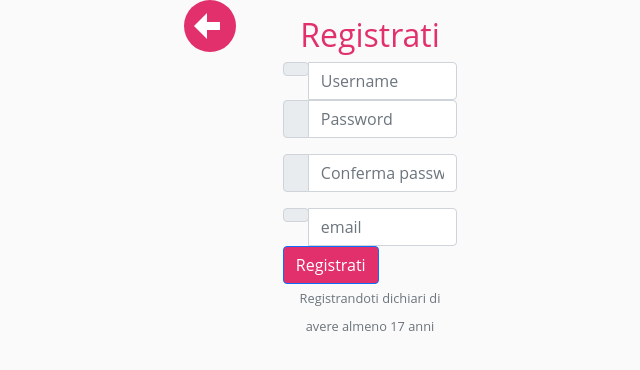
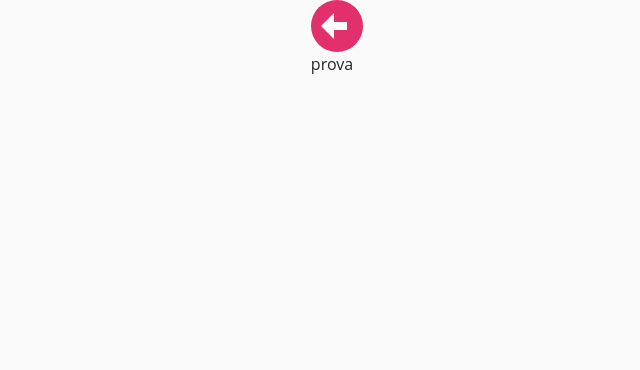
Before and after one commit to rezkmohamed/react-fakegram, a React (Create React App) app: page /register in a window 1280 px wide. Shown: the top 370 px of the page, without its empty margins (270-910 px from the left). Built offline with nearby package versions, Linux system fonts and the light colour scheme; a web font is replaced by a local one.

Commit message:
added btn to link register page with login page

```diff
--- a/src/components/pages/auth/register/Register.js
+++ b/src/components/pages/auth/register/Register.js
@@ -1,18 +1,38 @@
 import React from "react";
+import { useHistory } from "react-router";
 import globalClasses from "../../../../assets/global-styles/bootstrap.min.module.css";
 import classes from "./Register.module.scss";
 
+/**
+ * TODO:
+ * 1) aggiungere logica al bottone per tornare alla login page
+ * 2) aggiungere una form group per inviare la richiesta di registrazione
+ */
+
 const Register = () => {
+    const history = useHistory();
+
+    const goBackToLoginPage = () => {
+        console.log('btn clicked!');
+        history.replace('/login');
+    }
+
+
     return (
         <React.Fragment>
             <div className={globalClasses.container}>
                 <div className={globalClasses.row}>
                     <div className={globalClasses['col-3']}>
                         <div className={globalClasses['col-3']}>
-                            <div className={classes['bk-btn']}><div className={classes['bk-btn-triangle']}></div><div className={classes['bk-btn-bar']}></div></div>
+                            <div className={classes['bk-btn']} onClick={goBackToLoginPage}><div className={classes['bk-btn-triangle']}></div><div className={classes['bk-btn-bar']}></div></div>
                         </div>
                     </div>
-                    <div className={globalClasses['col-6']}>
+                    <div>
+                        <div className={globalClasses['col-6']}>
+                            prova
+                        </div>
+                    </div>
+                    {/* <div className={globalClasses['col-6']}>
                         <div className={globalClasses['login-form']} style={{"padding-top": "1em"}}>
                             <form>
                                 <h2 className={globalClasses['text-center']} style={{"color": "#E1306C"}}>Registrati</h2>
@@ -96,6 +116,7 @@ const Register = () => {
                         </div>
                     </div>
                     <div className="col-3"></div>
+                </div> */}
                 </div>
             </div>
         </React.Fragment>
```
